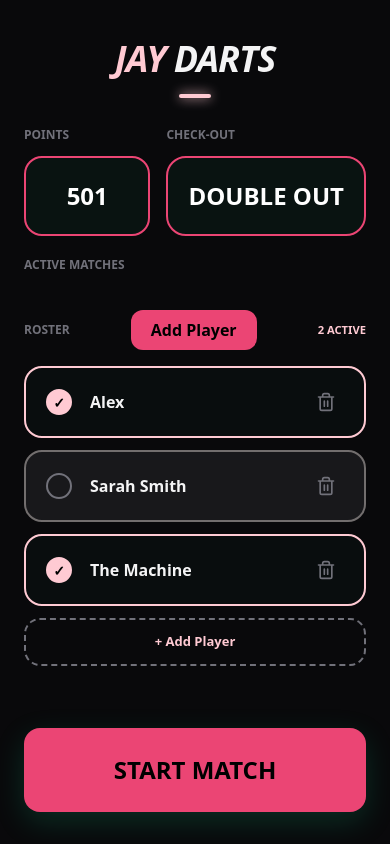
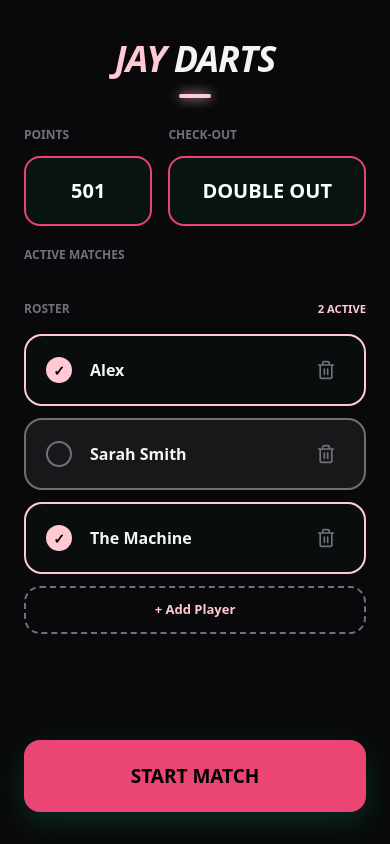
Before and after one commit to milauuu/dart, a Vue app: page / in a window 390 px wide. Built offline with nearby package versions, Linux system fonts and the light colour scheme.

Commit message:
Refactor: minor ui improments for better proportions on mobile

```diff
--- a/src/components/Home.vue
+++ b/src/components/Home.vue
@@ -156,9 +156,9 @@ function startGame() {
                     style="
                     background: rgba(16, 185, 129, 0.05);
                     border: 2px solid #EB4574;
-                    border-radius: 18px;
-                    padding: 20px;
-                    font-size: 24px;
+                    border-radius: 16px;
+                    padding: 18px 32px;
+                    font-size: 20px;
                     font-weight: 900;
                     text-align: center;
                     color: white;
@@ -190,10 +190,10 @@ function startGame() {
                     style="
                     background: rgba(16, 185, 129, 0.05);
                     border: 2px solid #EB4574;
-                    border-radius: 20px;
-                    padding: 20px;
+                    border-radius: 16px;
+                    padding: 18px 32px;
                     text-align: center;
-                    font-size: 24px;
+                    font-size: 20px;
                     font-weight: 900;
                     white-space: nowrap;
                     color: white;
@@ -327,6 +327,7 @@ function startGame() {
                 justify-content: space-between;
                 align-items: center;
                 margin-bottom: 16px;
+                flex-shrink: 0;
             "
             >
                 <h2
@@ -340,22 +341,6 @@ function startGame() {
                     ROSTER
                 </h2>
 
-                <!-- Add Player Button -->
-                <button
-                    style="
-                    align-self: flex-end;
-                    background: #EB4574;
-                    color: black;
-                    border: none;
-                    font-weight: 900;
-                    padding: 0.5rem 1.25rem;
-                    border-radius: 12px;
-                    cursor: pointer;
-                "
-                    @click="addPlayerToList"
-                >
-                    Add Player
-                </button>
                 <span
                     style="
                     font-size: 0.7rem;
@@ -488,10 +473,10 @@ function startGame() {
                     width: '100%',
                     backgroundColor: '#EB4574',
                     color: 'black',
-                    border: 'none',
-                    padding: '1.5rem',
+                    border: '2px solid #EB4574',
+                    padding: '20px 28px',
                     borderRadius: '16px',
-                    fontSize: '1.5rem',
+                    fontSize: '19px',
                     fontWeight: '900',
                     cursor: selectedNames.length === 0 ? 'not-allowed' : 'pointer',
                     boxShadow: '0 10px 30px rgba(16, 185, 129, 0.2)',
```
